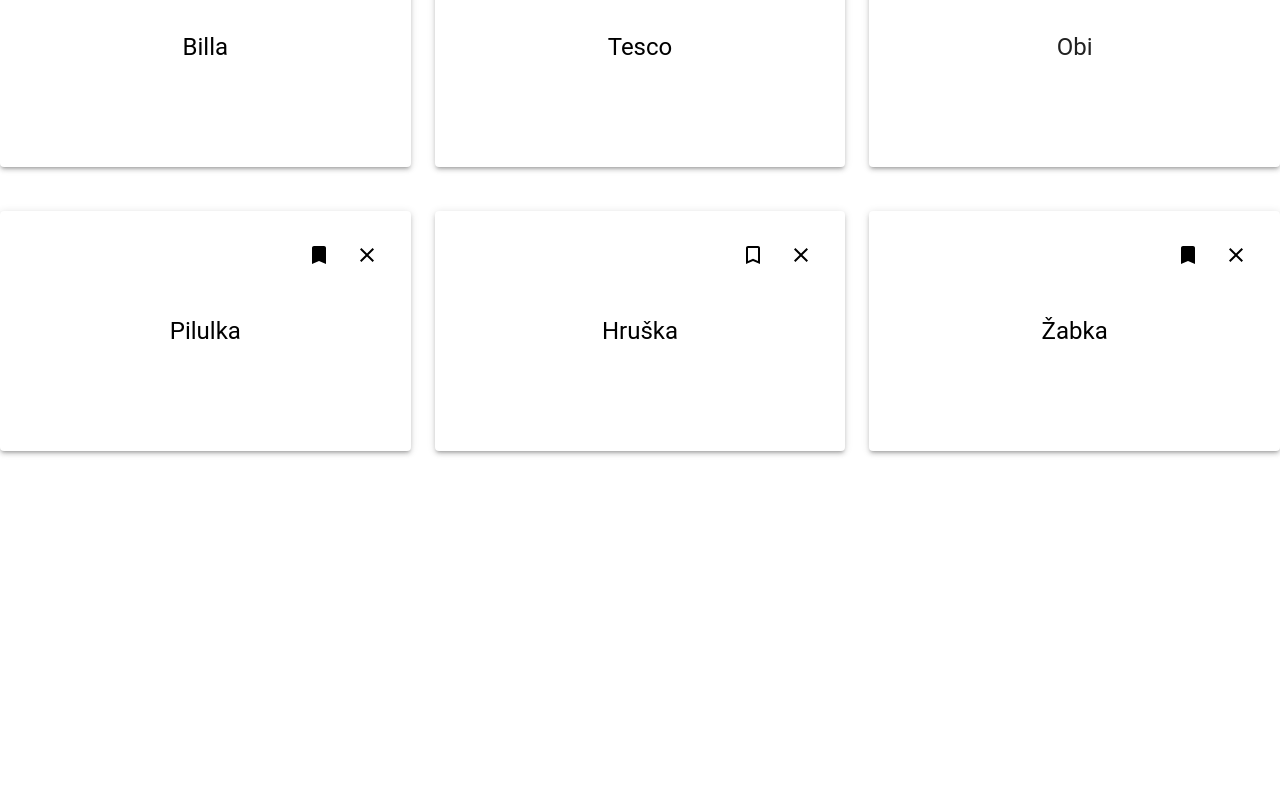
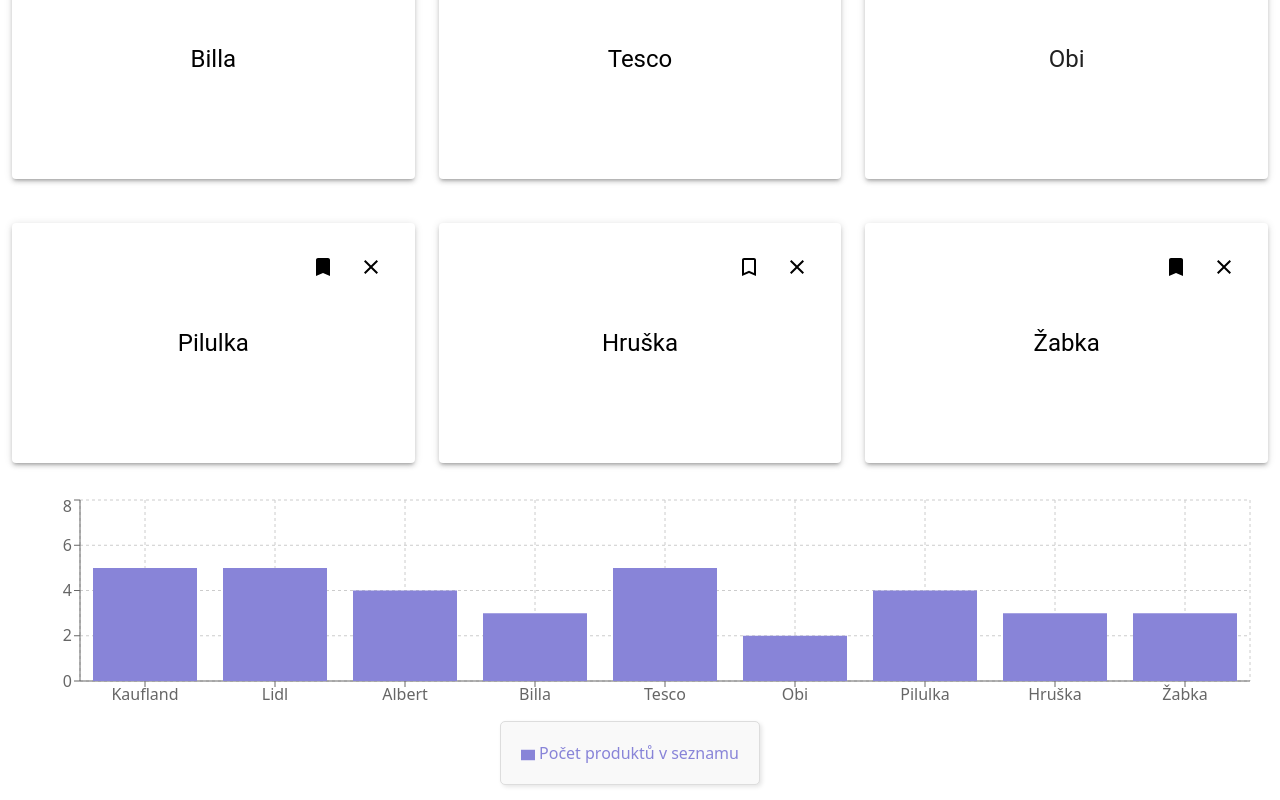
Before and after one commit to mhladik99/shopapp_project, a React (Create React App) app in the folder client/: page / in a window 1280 px wide. Shown: the part 496-1296 px from the top of the page. Before the commit the page ends 979 px from the top, so only its background shows below. Built offline with nearby package versions, Linux system fonts and the light colour scheme; data requests are answered from the project's data file.

Commit message:
ProductsChart

```diff
--- a/client/src/App.js
+++ b/client/src/App.js
@@ -16,7 +16,7 @@
     palette: {
       type: 'light',
       primary: {
-        main: '#007BFF',
+        main: '#64b5f6',
       },
       secondary: {
         main: '#ff8a65',
--- a/client/src/components/productCompletionChart/productCompletionChart.js
+++ b/client/src/components/productCompletionChart/productCompletionChart.js
@@ -2,12 +2,27 @@
 import { PieChart, Pie, Cell, Legend, Tooltip, ResponsiveContainer } from 'recharts';
 import { useLanguage } from '../../LanguageContext';
 import { useShoppingList } from '../../ShoppingListContext';
-import './productCompletionChart.css'
+import './productCompletionChart.css';
+
+const CustomTooltip = ({ active, payload }) => {
+    if (active && payload && payload.length) {
+      const data = payload[0].payload;
+
+      if (data) {
+        return (
+          <div className="custom-tooltip">
+            <p className="label">{`${data.name}: ${data.value}`}</p>
+          </div>
+        );
+      }
+    }
+
+    return null;
+  };
 
 const ProductCompletionChart = () => {
   const { shoppingListData } = useShoppingList();
   const { language } = useLanguage();
-
   const [products, setProducts] = useState([]);
 
   useEffect(() => {
@@ -19,12 +34,15 @@
     return null;
   }
 
-  const completedCount = products.filter(product => product.completed).length;
+  const completedCount = products.filter((product) => product.completed).length;
   const notCompletedCount = products.length - completedCount;
 
   const pieChartData = [
-    { name: (language === 'cs' ? "Počet vyřešených" : "Number of solved"), value: completedCount },
-    { name: (language === 'cs' ? "Počet nevyřešených" : "Number of unsolved"), value: notCompletedCount },
+    { name: language === 'cs' ? 'Počet vyřešených' : 'Number of solved', value: completedCount },
+    {
+      name: language === 'cs' ? 'Počet nevyřešených' : 'Number of unsolved',
+      value: notCompletedCount,
+    },
   ];
 
   const COLORS = ['#007BFF', '#FF8042'];
@@ -32,12 +50,20 @@
   return (
     <ResponsiveContainer>
       <PieChart>
-        <Pie dataKey="value" data={pieChartData} cx="50%" cy="50%" outerRadius={80} fill="#8884d8" label>
+        <Pie
+          dataKey="value"
+          data={pieChartData}
+          cx="50%"
+          cy="50%"
+          outerRadius={80}
+          fill="#8884d8"
+          label
+        >
           {pieChartData.map((entry, index) => (
             <Cell key={`cell-${index}`} fill={COLORS[index % COLORS.length]} />
           ))}
         </Pie>
-        <Tooltip />
+        <Tooltip content={<CustomTooltip />} />
         <Legend verticalAlign="bottom" height={36} />
       </PieChart>
     </ResponsiveContainer>
--- /dev/null
+++ b/client/src/components/productsChart/productsChart.js
@@ -0,0 +1,74 @@
+import React, { useEffect, useState } from 'react';
+import axios from 'axios';
+import { BarChart, Bar, XAxis, YAxis, CartesianGrid, Tooltip, Legend, ResponsiveContainer } from 'recharts';
+
+const CustomTooltip = ({ active, payload, label }) => {
+    if (active && payload && payload.length && label) {
+      return (
+        <div className="custom-tooltip">
+          <p className="label">{`${label}: ${payload[0].value}`}</p>
+        </div>
+      );
+    }
+
+    return null;
+  };
+
+const ProductsChart = () => {
+  const [data, setData] = useState([]);
+  const [shoppingListNames, setShoppingListNames] = useState({});
+
+  useEffect(() => {
+    // Fetch shopping list names
+    axios.get('http://localhost:3001/shoppingLists/')
+      .then(response => {
+        const shoppingListNamesMap = response.data.reduce((acc, list) => {
+          acc[list.id] = list.name;
+          return acc;
+        }, {});
+        setShoppingListNames(shoppingListNamesMap);
+      })
+      .catch(error => {
+        console.error('Error fetching shopping list names:', error);
+      });
+  }, []);
+
+  useEffect(() => {
+    // Fetch data from the provided URL
+    axios.get('http://localhost:3001/products')
+      .then(response => {
+        // Structure the data to count the number of products in each shopping list
+        const countedData = response.data.reduce((acc, product) => {
+          const shoppingListId = product.shoppingListId;
+          acc[shoppingListId] = (acc[shoppingListId] || 0) + 1;
+          return acc;
+        }, {});
+
+        // Convert the counted data into an array of objects with shopping list names
+        const chartData = Object.keys(countedData).map(shoppingListId => ({
+          shoppingListName: shoppingListNames[shoppingListId],
+          'Počet produktů v seznamu': countedData[shoppingListId],
+        }));
+
+        setData(chartData);
+      })
+      .catch(error => {
+        console.error('Error fetching data:', error);
+      });
+  }, [shoppingListNames]);
+
+  return (
+    <ResponsiveContainer width="100%" height={300}>
+      <BarChart data={data} margin={{ top: 5, right: 30, left: 20 }}>
+        <CartesianGrid strokeDasharray="3 3" />
+        <XAxis dataKey="shoppingListName" />
+        <YAxis />
+        <Tooltip content={<CustomTooltip />} />
+        <Legend />
+        <Bar dataKey="Počet produktů v seznamu" fill="#8884d8" />
+      </BarChart>
+    </ResponsiveContainer>
+  );
+};
+
+export default ProductsChart;
--- a/client/src/components/shoppingCard/shoppingCard.css
+++ b/client/src/components/shoppingCard/shoppingCard.css
@@ -29,6 +29,11 @@
     transition: color 0.3s ease-in-out;
   }
 
+  .MuiGrid-spacing-xs-3 {
+    margin: 0 !important;
+    width: 100% !important;
+  }
+
 /* Dark Mode Styles */
 
 .dark-mode .ShoppingCard {
--- a/client/src/pages/Main.css
+++ b/client/src/pages/Main.css
@@ -22,10 +22,10 @@
   .button-group {
     display: flex;
     flex-direction: column;
-    align-items: center; /* Center buttons on smaller screens */
+    align-items: center;
   }
 
   .archive-button {
-    margin-top: 10px; /* Adjust the margin as needed */
+    margin-top: 10px;
   }
 }
--- a/client/src/pages/Main.js
+++ b/client/src/pages/Main.js
@@ -6,6 +6,7 @@
 import NewListModal from '../components/newListModal/newListModal';
 import ConfirmationDialog from '../components/confirmationDialog/confirmationDialog';
 import NotificationBar from '../components/notificationBar/notificationBar';
+import ProductsChart from '../components/productsChart/productsChart.js';
 import { useNotification } from '../NotificationContext.js'
 import { useLanguage } from '../LanguageContext';
 
@@ -209,6 +210,8 @@
         ))}
       </Grid>
 
+      <ProductsChart/>
+
       {/* Display NotificationBar */}
       <NotificationBar />
 
```
